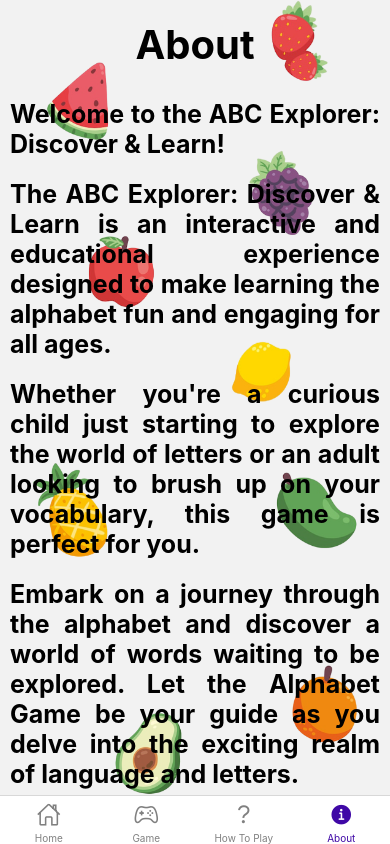
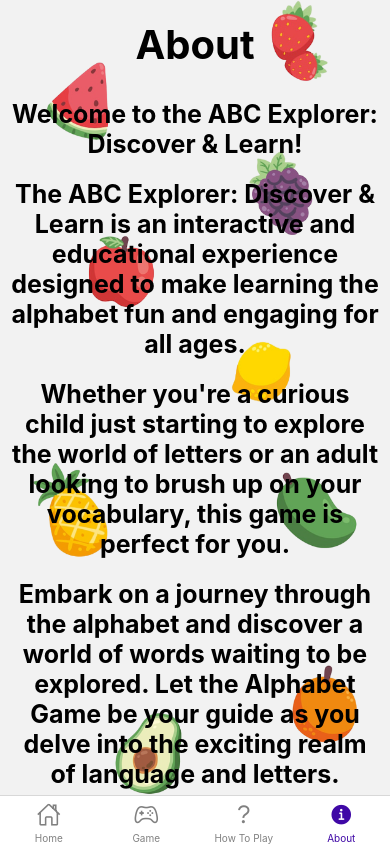
Before and after one commit to GoodChoisWork/alphabetgame, a React Native app: screen /About in a window 390 px wide. Built offline with nearby package versions, Linux system fonts and the light colour scheme; no server answers.

Commit message:
adjust alignment

```diff
--- a/screens/About.js
+++ b/screens/About.js
@@ -1,4 +1,10 @@
-import { View, Text, ScrollView, StyleSheet, ImageBackground } from "react-native";
+import {
+  View,
+  Text,
+  ScrollView,
+  StyleSheet,
+  ImageBackground,
+} from "react-native";
 import React from "react";
 import { SafeAreaView } from "react-native-safe-area-context";
 
@@ -16,30 +22,32 @@ export default function About() {
           </View>
 
           <View>
-          <Text style={styles.textIntro}>Welcome to the ABC Explorer: Discover & Learn!</Text>
-        </View>
-
-        <View>
             <Text style={styles.textIntro}>
-            The ABC Explorer: Discover & Learn is an interactive and educational experience
-            designed to make learning the alphabet fun and engaging for all
-            ages.
+              Welcome to the ABC Explorer: Discover & Learn!
             </Text>
           </View>
 
           <View>
             <Text style={styles.textIntro}>
-            Whether you're a curious child just starting to explore the world of
-            letters or an adult looking to brush up on your vocabulary, this
-            game is perfect for you.
+              The ABC Explorer: Discover & Learn is an interactive and
+              educational experience designed to make learning the alphabet fun
+              and engaging for all ages.
+            </Text>
+          </View>
+
+          <View>
+            <Text style={styles.textIntro}>
+              Whether you're a curious child just starting to explore the world
+              of letters or an adult looking to brush up on your vocabulary,
+              this game is perfect for you.
             </Text>
           </View>
 
           <View>
             <Text style={styles.textIntro}>
               Embark on a journey through the alphabet and discover a world of
-            words waiting to be explored. Let the Alphabet Game be your guide as
-            you delve into the exciting realm of language and letters.
+              words waiting to be explored. Let the Alphabet Game be your guide
+              as you delve into the exciting realm of language and letters.
             </Text>
           </View>
         </ScrollView>
@@ -51,7 +59,7 @@ export default function About() {
 const styles = StyleSheet.create({
   container: {
     flex: 1,
-    textAlign :'justify'
+    textAlign: "justify",
   },
 
   backgroundImage: {
@@ -67,16 +75,16 @@ const styles = StyleSheet.create({
     display: "flex",
     justifyContent: "center",
     alignItems: "center",
-    textAlign :'justify',
-    fontWeight: 'bold'
+    textAlign: "justify",
+    fontWeight: "bold",
   },
 
   title: {
     padding: 20,
     fontSize: 40,
     color: "black",
-    textAlign :'justify',
-    fontWeight: 'bold'
+    textAlign: "justify",
+    fontWeight: "bold",
   },
 
   textIntro: {
@@ -84,6 +92,7 @@ const styles = StyleSheet.create({
     padding: 10,
     textAlign: "justify",
     color: "black",
-    fontWeight: 'bold'
+    fontWeight: "bold",
+    textAlign: "center",
   },
 });
--- a/screens/HowToPlay.js
+++ b/screens/HowToPlay.js
@@ -85,14 +85,16 @@ const styles = StyleSheet.create({
     display: "flex",
     justifyContent: "center",
     alignItems: "center",
-    fontWeight: 'bold'
+    fontWeight: "bold",
+    textAlign: "center",
   },
 
   title: {
     padding: 20,
     fontSize: 40,
     color: "black",
-    fontWeight: 'bold'
+    fontWeight: "bold",
+    textAlign: "center",
   },
 
   textIntro: {
@@ -100,7 +102,8 @@ const styles = StyleSheet.create({
     padding: 10,
     textAlign: "justify",
     color: "black",
-    fontWeight: 'bold'
+    fontWeight: "bold",
+    textAlign: "center",
   },
   image: {
     alignSelf: "center",
```
Lines whose indentation alone changed are shown as unchanged.
